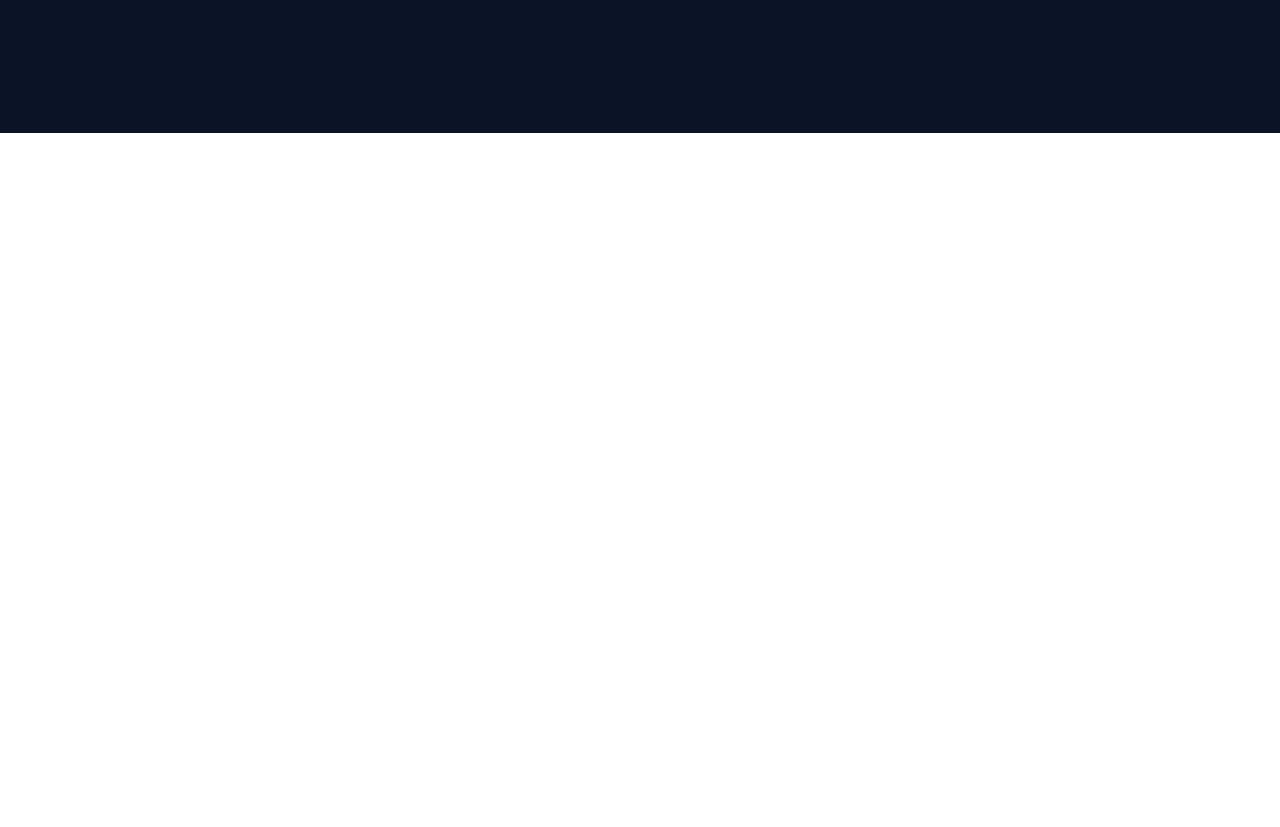
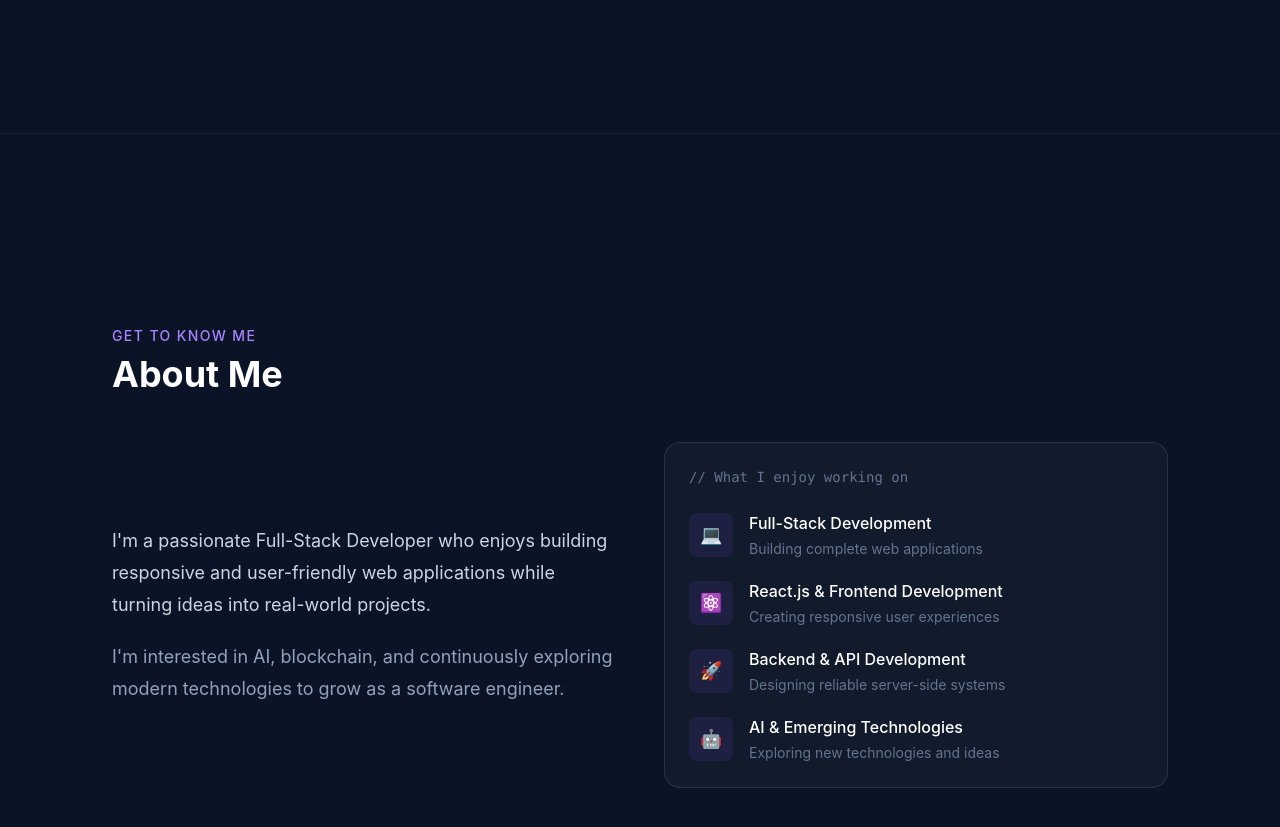
Before and after one commit to RashiShekhar/My-Portfolio, a React (Vite) app: page / in a window 1280 px wide. Shown: the part 4560-5387 px from the top of the page. Before the commit the page ends 4693 px from the top, so only its background shows below. Built offline with nearby package versions, Linux system fonts and the light colour scheme.

Commit message:
Complete About section

```diff
--- a/src/App.jsx
+++ b/src/App.jsx
@@ -5,6 +5,7 @@ import { Component } from 'react'
 import Projects from './components/Projects';
 import Skills from './components/Skills';
 import Experience from './components/Experience';
+import About from './components/About';
 
 export default function App() {
   return (
@@ -36,6 +37,12 @@ export default function App() {
     </div>
   </section>
 
+  <section id="about" className="border-t border-white/5 py-24">
+    <div className="mx-auto max-w-6xl px-6">
+      <About />
+    </div>
+  </section>
+
 </main>
   );
 }
--- a/src/components/About.jsx
+++ b/src/components/About.jsx
@@ -1,17 +1,112 @@
 function About() {
   return (
-    <section id="about" className="flex flex-col min-h-screen">
-      <h2>About Me</h2>
-      <p>
-        Passionate Full-Stack Developer who enjoys building responsive and user-friendly web applications while turning ideas into real-world projects.
+    <section id="about">
+      <div className="mx-auto max-w-6xl px-6 py-24">
 
-        Interested in AI, blockchain, and continuously exploring modern technologies to grow as a software engineer 🚀 .
+        {/* Section Heading */}
+        <p className="mb-2 text-sm font-medium uppercase tracking-widest text-violet-400">
+          Get to Know Me
+        </p>
 
-        💻 Full-Stack Development
-        ⚛️ React.js & Frontend Development
-        🚀 Backend & API Development
-        🤖 AI & Emerging Technologies
-      </p>
+        <h2 className="text-4xl font-bold text-white">
+          About Me
+        </h2>
+
+        {/* Content */}
+        <div className="mt-12 grid items-center gap-12 md:grid-cols-2">
+
+          {/* Left Side */}
+          <div>
+            <p className="text-lg leading-8 text-slate-300">
+              I'm a passionate Full-Stack Developer who enjoys building
+              responsive and user-friendly web applications while turning
+              ideas into real-world projects.
+            </p>
+
+            <p className="mt-5 text-lg leading-8 text-slate-400">
+              I'm interested in AI, blockchain, and continuously exploring
+              modern technologies to grow as a software engineer.
+            </p>
+          </div>
+
+          {/* Right Side */}
+          <div className="rounded-2xl border border-white/10 bg-white/[0.03] p-6">
+
+            <p className="mb-6 font-mono text-sm text-slate-500">
+              // What I enjoy working on
+            </p>
+
+            <div className="space-y-5">
+
+              {/* Full Stack */}
+              <div className="flex items-center gap-4">
+                <div className="flex h-11 w-11 shrink-0 items-center justify-center rounded-lg bg-violet-500/10 text-lg">
+                  💻
+                </div>
+
+                <div>
+                  <h3 className="font-medium text-white">
+                    Full-Stack Development
+                  </h3>
+                  <p className="mt-1 text-sm text-slate-500">
+                    Building complete web applications
+                  </p>
+                </div>
+              </div>
+
+              {/* Frontend */}
+              <div className="flex items-center gap-4">
+                <div className="flex h-11 w-11 shrink-0 items-center justify-center rounded-lg bg-violet-500/10 text-lg">
+                  ⚛️
+                </div>
+
+                <div>
+                  <h3 className="font-medium text-white">
+                    React.js & Frontend Development
+                  </h3>
+                  <p className="mt-1 text-sm text-slate-500">
+                    Creating responsive user experiences
+                  </p>
+                </div>
+              </div>
+
+              {/* Backend */}
+              <div className="flex items-center gap-4">
+                <div className="flex h-11 w-11 shrink-0 items-center justify-center rounded-lg bg-violet-500/10 text-lg">
+                  🚀
+                </div>
+
+                <div>
+                  <h3 className="font-medium text-white">
+                    Backend & API Development
+                  </h3>
+                  <p className="mt-1 text-sm text-slate-500">
+                    Designing reliable server-side systems
+                  </p>
+                </div>
+              </div>
+
+              {/* AI */}
+              <div className="flex items-center gap-4">
+                <div className="flex h-11 w-11 shrink-0 items-center justify-center rounded-lg bg-violet-500/10 text-lg">
+                  🤖
+                </div>
+
+                <div>
+                  <h3 className="font-medium text-white">
+                    AI & Emerging Technologies
+                  </h3>
+                  <p className="mt-1 text-sm text-slate-500">
+                    Exploring new technologies and ideas
+                  </p>
+                </div>
+              </div>
+
+            </div>
+          </div>
+
+        </div>
+      </div>
     </section>
   );
 }
```
